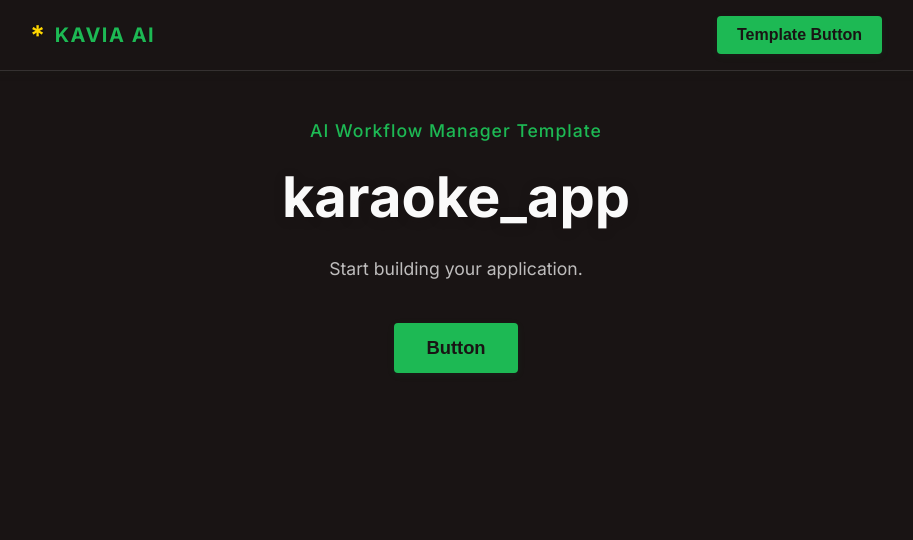
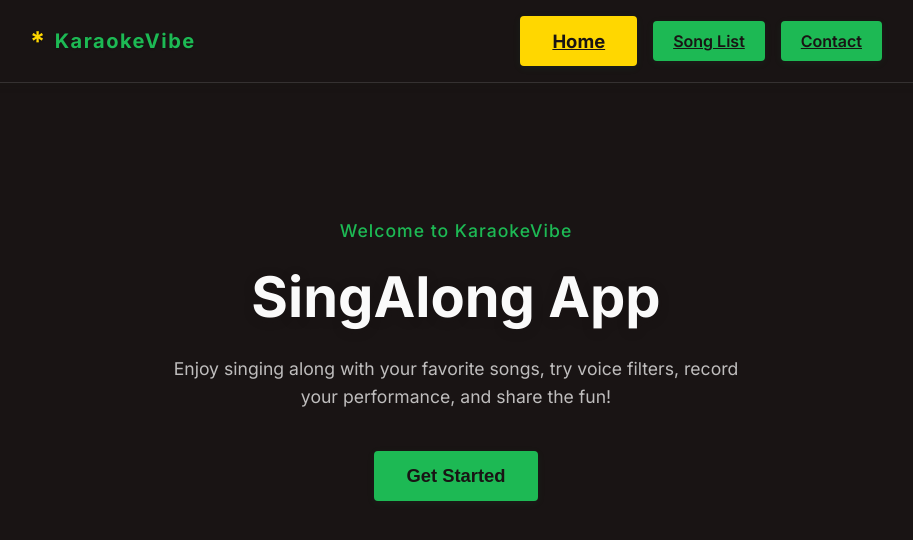
Before and after one commit to Workflow-Manager-admin/karaokevibe-32544-73be3bd8, a React (Create React App) app in the folder karaoke_app/: page / in a window 1280 px wide. Shown: the top 540 px of the page, without its empty margins (184-1097 px from the left). Built offline with nearby package versions, Linux system fonts and the light colour scheme; the HTML template or start-up script is replaced by a standard one.

Commit message:
Auto-commit: Changes as of 2025-06-06T06:59:24.186150+00:00

```diff
--- a/karaoke_app/src/App.js
+++ b/karaoke_app/src/App.js
@@ -1,36 +1,108 @@
 import React from 'react';
+import { BrowserRouter as Router, Routes, Route, NavLink } from 'react-router-dom';
 import './App.css';
 
+// Placeholder page components
+function Home() {
+  return (
+    <div className="hero">
+      <div className="subtitle">Welcome to KaraokeVibe</div>
+      <h1 className="title">SingAlong App</h1>
+      <div className="description">
+        Enjoy singing along with your favorite songs, try voice filters, record your performance, and share the fun!
+      </div>
+      <button className="btn btn-large">Get Started</button>
+    </div>
+  );
+}
+function SongList() {
+  return (
+    <div className="hero">
+      <div className="subtitle">Song List</div>
+      <h1 className="title">Browse Songs</h1>
+      <div className="description">
+        This is where you will see the full karaoke song library.
+      </div>
+    </div>
+  );
+}
+function Contact() {
+  return (
+    <div className="hero">
+      <div className="subtitle">Contact</div>
+      <h1 className="title">Get in Touch</h1>
+      <div className="description">
+        Have feedback or questions? Reach out to the KaraokeVibe team!
+      </div>
+    </div>
+  );
+}
+
+// PUBLIC_INTERFACE
 function App() {
   return (
+    <Router>
       <div className="app">
         <nav className="navbar">
           <div className="container">
             <div style={{ display: 'flex', justifyContent: 'space-between', width: '100%' }}>
               <div className="logo">
-              <span className="logo-symbol">*</span> KAVIA AI
+                <span className="logo-symbol">*</span> KaraokeVibe
               </div>
-            <button className="btn">Template Button</button>
+              <div style={{ display: 'flex', gap: '16px', alignItems: 'center' }}>
+                <NavLink
+                  to="/"
+                  className={({ isActive }) =>
+                    'btn' + (isActive ? ' btn-large' : '')
+                  }
+                  end
+                  style={({ isActive }) => ({
+                    background: isActive ? 'var(--accent)' : 'var(--primary)',
+                    color: isActive ? 'var(--secondary)' : '#191414'
+                  })}
+                >
+                  Home
+                </NavLink>
+                <NavLink
+                  to="/songs"
+                  className={({ isActive }) =>
+                    'btn' + (isActive ? ' btn-large' : '')
+                  }
+                  style={({ isActive }) => ({
+                    background: isActive ? 'var(--accent)' : 'var(--primary)',
+                    color: isActive ? 'var(--secondary)' : '#191414'
+                  })}
+                >
+                  Song List
+                </NavLink>
+                <NavLink
+                  to="/contact"
+                  className={({ isActive }) =>
+                    'btn' + (isActive ? ' btn-large' : '')
+                  }
+                  style={({ isActive }) => ({
+                    background: isActive ? 'var(--accent)' : 'var(--primary)',
+                    color: isActive ? 'var(--secondary)' : '#191414'
+                  })}
+                >
+                  Contact
+                </NavLink>
+              </div>
             </div>
           </div>
         </nav>
 
         <main>
-        <div className="container">
-          <div className="hero">
-            <div className="subtitle">AI Workflow Manager Template</div>
-
-            <h1 className="title">karaoke_app</h1>
-
-            <div className="description">
-              Start building your application.
-            </div>
-
-            <button className="btn btn-large">Button</button>
-          </div>
+          <div className="container" style={{ paddingTop: 100 }}>
+            <Routes>
+              <Route path="/" element={<Home />} />
+              <Route path="/songs" element={<SongList />} />
+              <Route path="/contact" element={<Contact />} />
+            </Routes>
           </div>
         </main>
       </div>
+    </Router>
   );
 }
 
```
Also changed, not shown: 2 other files (tests, documents, lock files or other folders). Lines whose indentation alone changed are shown as unchanged.
